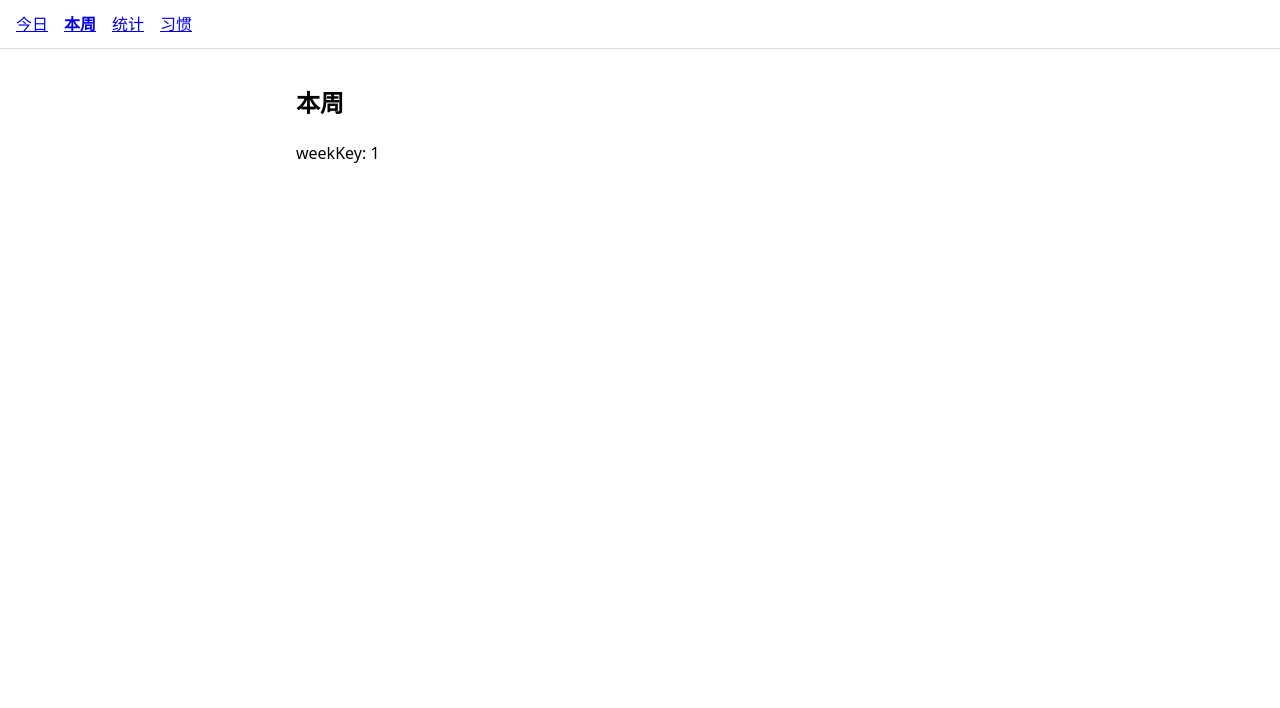
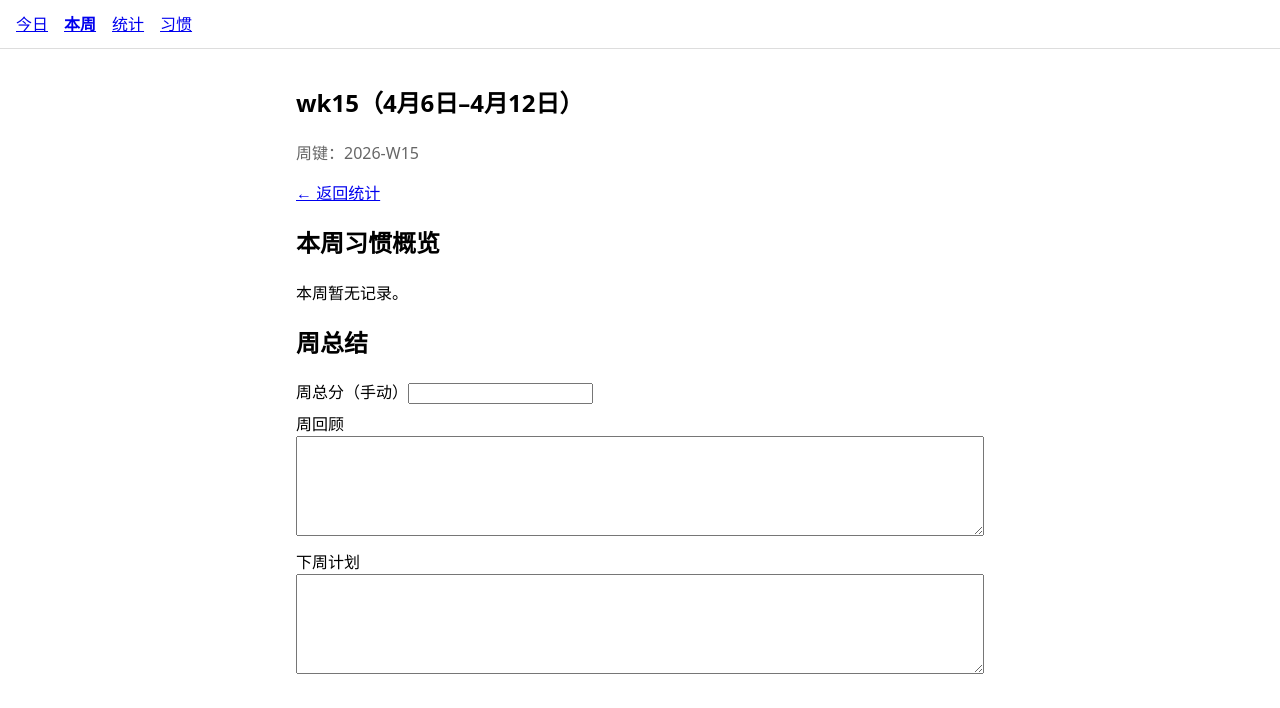
Before and after one commit to jiede/Habit, a React (Vite) app: page /week/1 in a window 1280 px wide. Shown: the top 708 px of the page. Built offline with nearby package versions, Linux system fonts and the light colour scheme.

Commit message:
feat: week summary and weekly journal
Made-with: Cursor

```diff
--- a/src/lib/dates.ts
+++ b/src/lib/dates.ts
@@ -4,6 +4,7 @@ import {
   format,
   getISOWeek,
   getISOWeekYear,
+  parse,
   parseISO,
   startOfISOWeek,
 } from "date-fns";
@@ -29,6 +30,12 @@ export function weekKeyISO(d: Date): string {
   return `${y}-W${String(w).padStart(2, "0")}`;
 }
 
+export function dateFromWeekKey(weekKey: string): Date {
+  const m = /^(\d{4})-W(\d{2})$/.exec(weekKey);
+  if (!m) return new Date();
+  return parse(`${m[1]}-W${m[2]}-1`, "RRRR-'W'II-i", new Date());
+}
+
 export function formatWeekBanner(d: Date): {
   weekKey: string;
   shortLabel: string;
--- a/src/pages/WeekPage.tsx
+++ b/src/pages/WeekPage.tsx
@@ -1,11 +1,169 @@
-import { useParams } from "react-router-dom";
+import { useCallback, useEffect, useMemo, useState } from "react";
+import { Link, useParams } from "react-router-dom";
+import { db } from "../db/database";
+import type { DailyEntry, Habit, WeeklyEntry } from "../db/types";
+import { summarizeNumericWeek, summarizeToggleWeek } from "../lib/aggregate";
+import { debounce } from "../lib/debounce";
+import {
+  dateFromWeekKey,
+  formatWeekBanner,
+  weekDateKeysFor,
+  weekKeyISO,
+} from "../lib/dates";
 
 export default function WeekPage() {
-  const { weekKey } = useParams();
+  const { weekKey: weekKeyParam } = useParams();
+  const weekKey = weekKeyParam ?? weekKeyISO(new Date());
+  const anchor = dateFromWeekKey(weekKey);
+  const banner = formatWeekBanner(anchor);
+  const keys = weekDateKeysFor(anchor);
+
+  const [habits, setHabits] = useState<Habit[]>([]);
+  const [days, setDays] = useState<DailyEntry[]>([]);
+  const [weekly, setWeekly] = useState<WeeklyEntry | null>(null);
+
+  async function load() {
+    const [hs, ws] = await Promise.all([
+      db.habits.toArray(),
+      db.weeklyEntries.get(weekKey),
+    ]);
+    setHabits(hs);
+    const entries = await db.dailyEntries.bulkGet(keys);
+    setDays(entries.filter((e): e is DailyEntry => !!e));
+    setWeekly(
+      ws ?? {
+        weekKey,
+        score: null,
+        weekReview: "",
+        nextWeekPlan: "",
+        updatedAt: Date.now(),
+      },
+    );
+  }
+
+  useEffect(() => {
+    void load();
+  }, [weekKey]);
+
+  const habitById = useMemo(() => new Map(habits.map((h) => [h.id, h])), [habits]);
+
+  const dayMap = useMemo(() => {
+    const m = new Map<string, DailyEntry>();
+    for (const d of days) m.set(d.dateKey, d);
+    return m;
+  }, [days]);
+
+  const relevantHabitIds = useMemo(() => {
+    const ids = new Set<string>();
+    for (const h of habits) {
+      if (h.archivedAt === null) ids.add(h.id);
+    }
+    for (const k of keys) {
+      const row = dayMap.get(k);
+      if (!row) continue;
+      for (const id of Object.keys(row.habitValues)) ids.add(id);
+    }
+    return [...ids];
+  }, [habits, keys, dayMap]);
+
+  const persistWeekly = useMemo(
+    () =>
+      debounce((row: WeeklyEntry) => {
+        void (async () => {
+          try {
+            await db.weeklyEntries.put({ ...row, updatedAt: Date.now() });
+          } catch (e) {
+            console.error(e);
+          }
+        })();
+      }, 400),
+    [],
+  );
+
+  const updateWeekly = useCallback(
+    (patch: Partial<WeeklyEntry>) => {
+      setWeekly((prev) => {
+        if (!prev) return prev;
+        const merged = { ...prev, ...patch };
+        persistWeekly(merged);
+        return merged;
+      });
+    },
+    [persistWeekly],
+  );
+
+  if (!weekly) return <p>加载中…</p>;
+
   return (
     <section>
-      <h1>本周</h1>
-      <p>weekKey: {weekKey ?? "(current)"}</p>
+      <h1>
+        {banner.shortLabel}（{banner.rangeZh}）
+      </h1>
+      <p style={{ color: "#666" }}>周键：{banner.weekKey}</p>
+      <Link to="/stats">← 返回统计</Link>
+      <h2>本周习惯概览</h2>
+      {relevantHabitIds.length === 0 ? <p>本周暂无记录。</p> : null}
+      <ul>
+        {relevantHabitIds.map((id) => {
+          const h = habitById.get(id);
+          const label = h?.name ?? "未知习惯（可能已删档）";
+          if (
+            h?.type === "numeric" ||
+            (!h && Object.values(dayMap).some((d) => typeof d.habitValues[id] === "number"))
+          ) {
+            const s = summarizeNumericWeek(keys, (k) => {
+              const v = dayMap.get(k)?.habitValues[id];
+              return typeof v === "number" ? v : null;
+            });
+            return (
+              <li key={id}>
+                <strong>{label}</strong>：合计 {s.sum}，{s.daysWithValue} 天有记录
+                {s.average !== undefined ? `，日均 ${s.average.toFixed(2)}` : ""}
+              </li>
+            );
+          }
+          const s = summarizeToggleWeek(keys, (k) => {
+            const v = dayMap.get(k)?.habitValues[id];
+            if (v === true) return true;
+            if (v === false) return false;
+            return null;
+          });
+          return (
+            <li key={id}>
+              <strong>{label}</strong>：完成 {s.doneDays} 天，未完成 {s.falseDays} 天，未记录{" "}
+              {s.unrecordedDays} 天
+            </li>
+          );
+        })}
+      </ul>
+      <h2>周总结</h2>
+      <label>
+        周总分（手动）
+        <input
+          type="number"
+          value={weekly.score ?? ""}
+          onChange={(e) => {
+            const raw = e.target.value;
+            updateWeekly({ score: raw === "" ? null : Number(raw) });
+          }}
+        />
+      </label>
+      <label style={{ display: "block", marginTop: 8 }}>
+        周回顾
+        <textarea
+          style={{ width: "100%", minHeight: 100 }}
+          value={weekly.weekReview}
+          onChange={(e) => updateWeekly({ weekReview: e.target.value })}
+        />
+      </label>
+      <label style={{ display: "block", marginTop: 8 }}>
+        下周计划
+        <textarea
+          style={{ width: "100%", minHeight: 100 }}
+          value={weekly.nextWeekPlan}
+          onChange={(e) => updateWeekly({ nextWeekPlan: e.target.value })}
+        />
+      </label>
     </section>
   );
 }
```
Also changed, not shown: 1 other file (tests, documents, lock files or other folders).
